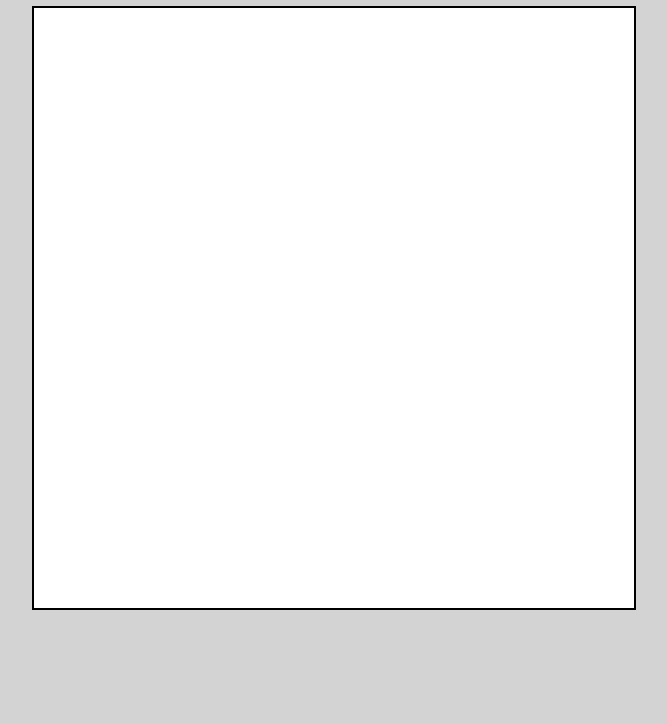
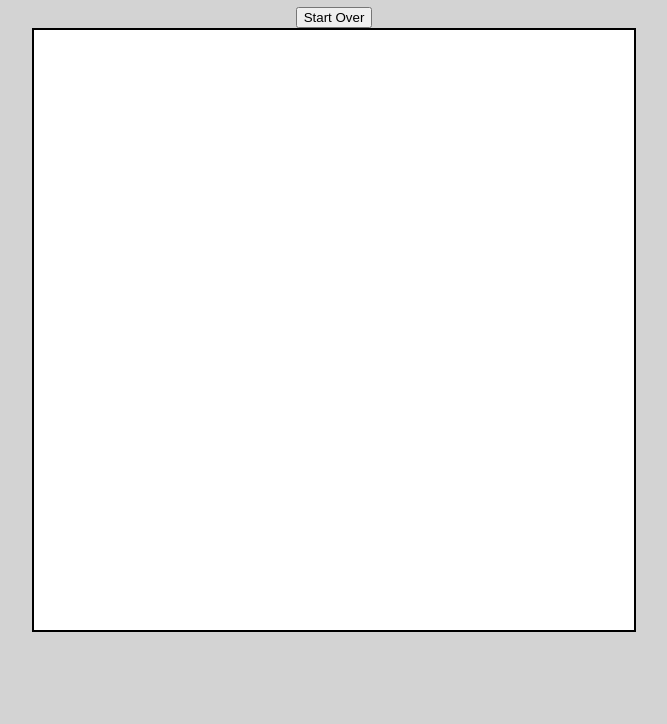
Before and after one commit to maddybvh/etch-a-sketch, a plain HTML site: page index.html in a window 1280 px wide. Shown: the part 76-800 px from the top of the page, without its empty margins (306-973 px from the left). Drawn offline with Linux system fonts and the light colour scheme.

Commit message:
Update index.html

```diff
--- a/index.html
+++ b/index.html
@@ -9,6 +9,9 @@
         <h1>
             Etch-a-Sketch
         </h1>
+
+        <button id='1'>Start Over</button>
+
         <div id = container>
 
         </div>
```
